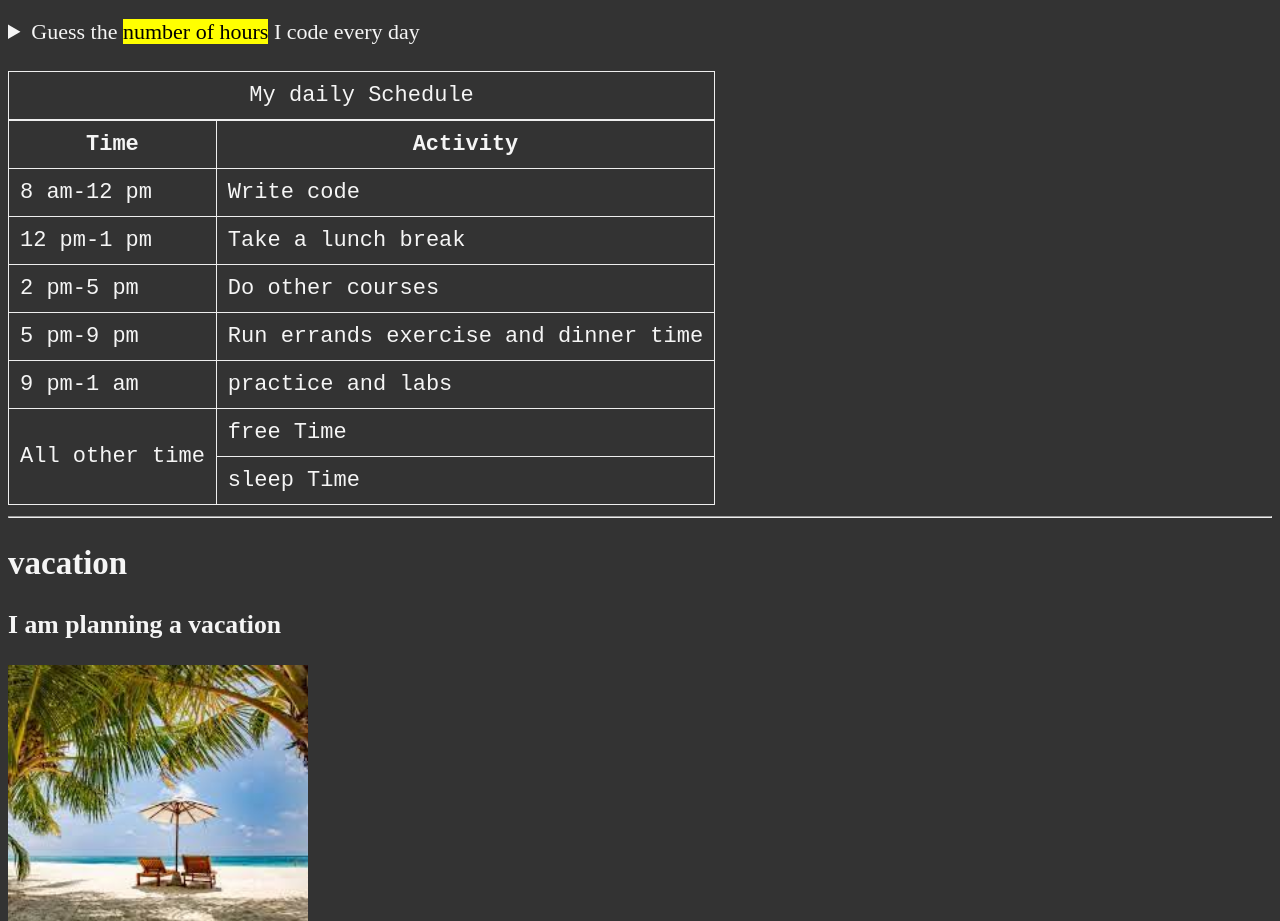
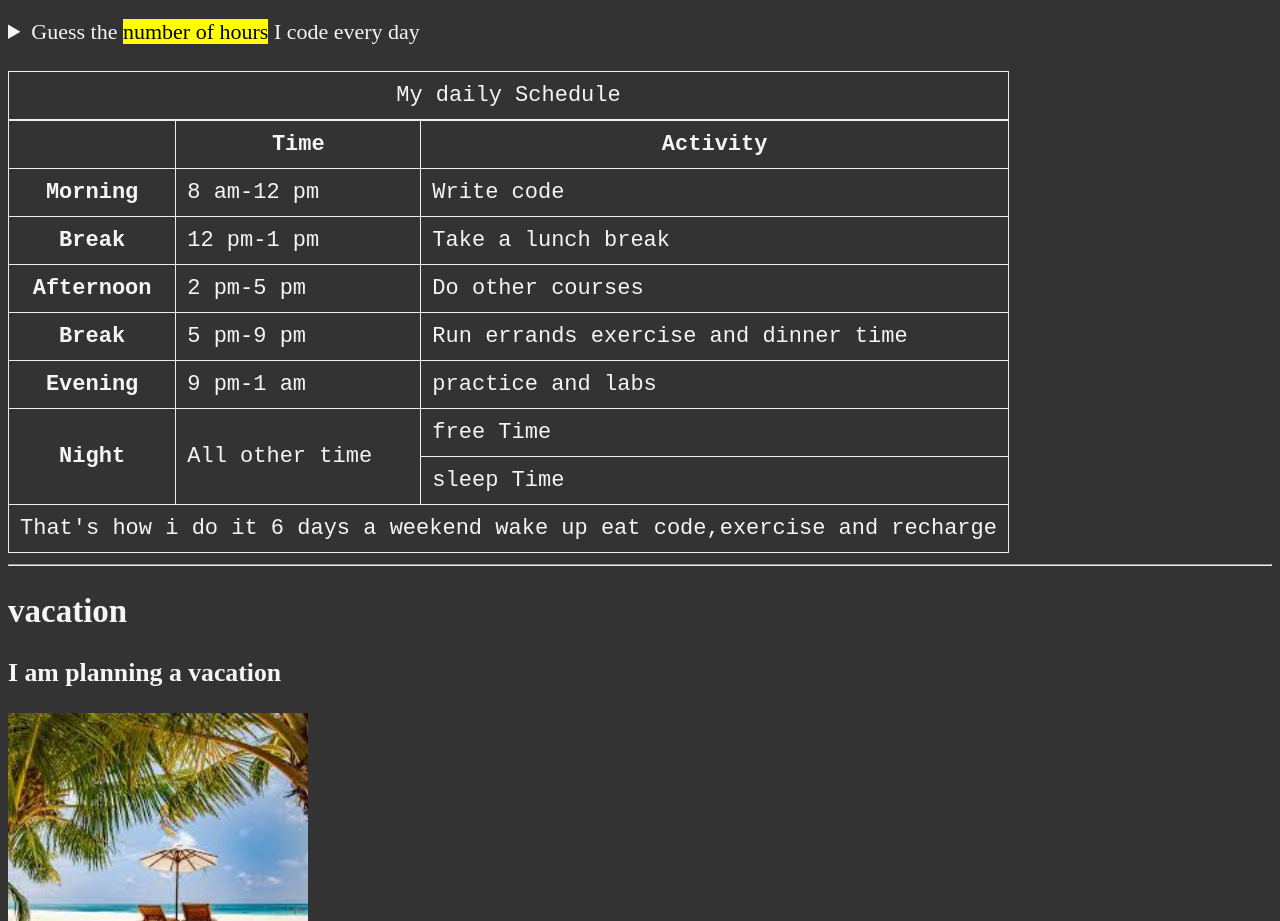
Before and after one commit to DevBrianHQ/html-project-01, a plain HTML site: page index.html in a window 1280 px wide. Shown: the part 1015-1936 px from the top of the page. Drawn offline with Linux system fonts and the light colour scheme.

Commit message:
modfied the table added semantics like scope

```diff
--- a/index.html
+++ b/index.html
@@ -63,12 +63,14 @@
                     <caption>My daily Schedule</caption>
                     <thead>
                         <tr>
-                        <th>Time</th>
-                        <th>Activity</th>
+                            <th>&nbsp;</th>
+                            <th scope="col">Time</th>
+                            <th scope="col">Activity</th>
                         </tr>
                     </thead>
                     <tbody>
                         <tr>
+                            <th scope="row">Morning</th>
                             <td>
                                 <time datetime="08:00">8 am</time>-<time datetime="12:00">12 pm</time>
                             </td>
@@ -78,6 +80,7 @@
                         </tr>
 
                         <tr>
+                            <th scope="row">Break</th>
                             <td>
                                 <time datetime="12:00">12 pm</time>-<time datetime="14:00">1 pm</time>
                             </td>
@@ -86,6 +89,7 @@
                             </td>
                         </tr>
                         <tr>
+                            <th scope="row">Afternoon</th>
                             <td>
                                 <time datetime="14:00">2 pm</time>-<time datetime="17:00">5 pm</time>
                             </td>
@@ -94,6 +98,7 @@
                         </td>
                     </tr>
                     <tr>
+                        <th scope="row">Break</th>
                         <td>
                             <time datetime="17:00">5 pm</time>-<time datetime="21:00">9 pm</time>
                         </td>
@@ -102,6 +107,7 @@
                         </td>
                     </tr>
                     <tr>
+                        <th scope="row">Evening</th>
                         <td>
                             <time datetime="21:00">9 pm</time>-<time datetime="01:00">1 am</time>
                         </td>
@@ -110,12 +116,19 @@
                         </td>
                     </tr>
                     <tr>
+                        <th rowspan="2" scope="row">Night</th>
                         <td rowspan="2">All other time</td>
                         <td>free Time</td>
                     </tr>
                     <tr>
                         <td>sleep Time</td>
                     </tr>
+
+                    <tfoot>
+                        <tr>
+                            <td colspan="3" >That's how i do it  6 days a weekend wake up eat  code,exercise and recharge  </td>
+                        </tr>
+                    </tfoot>
                 </table>
             </section>
         </article>
```
Lines whose indentation alone changed are shown as unchanged.
